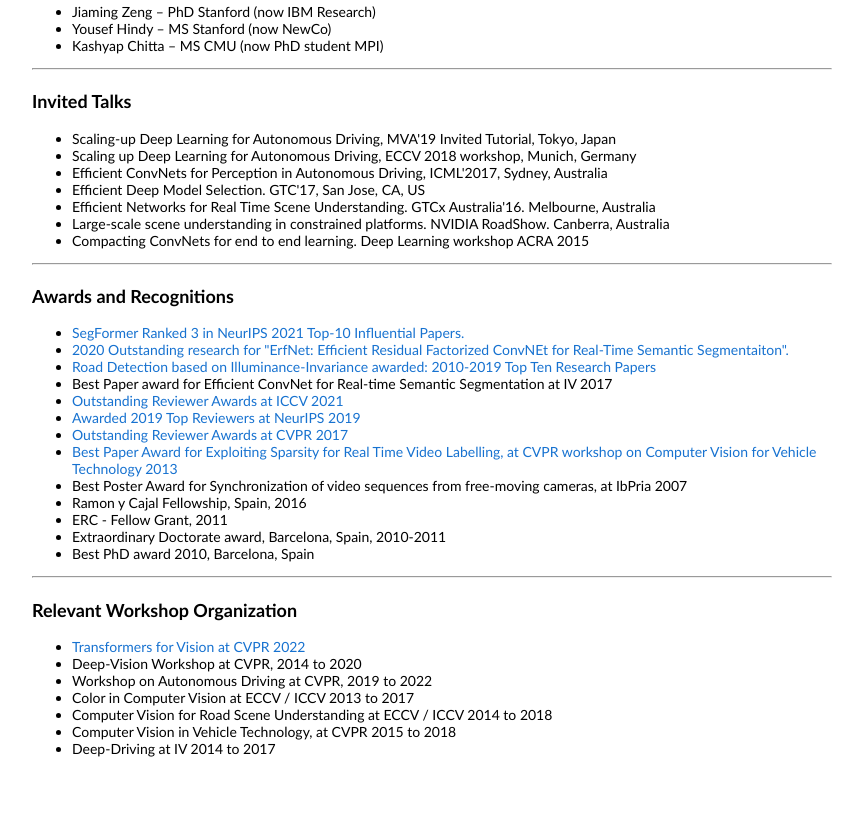
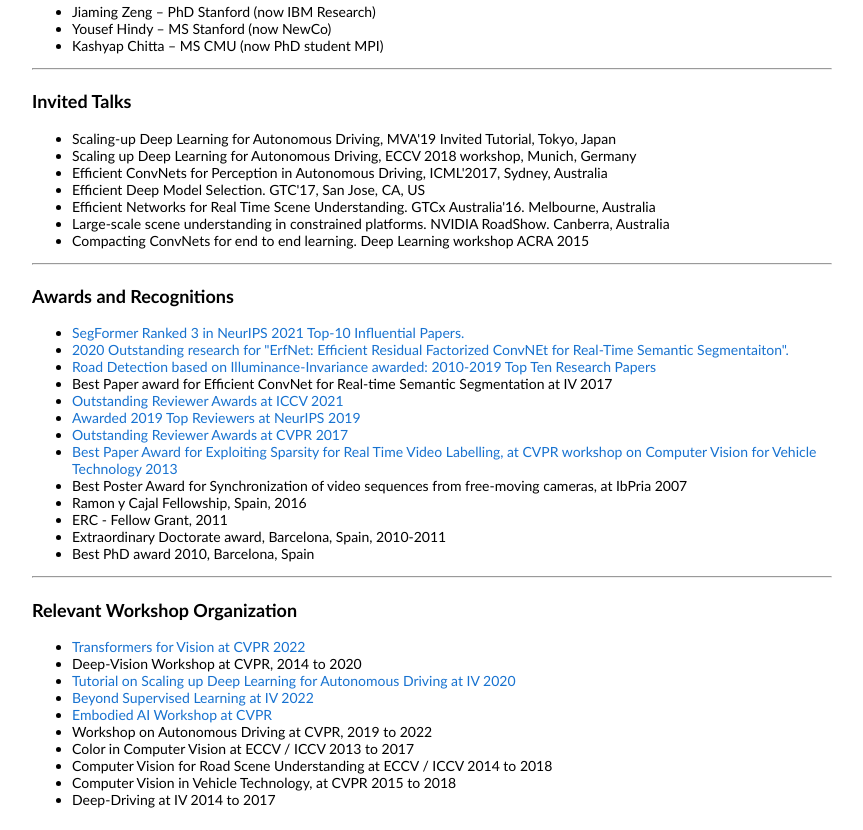
Before and after one commit to alvarezlopezjosem/alvarezlopezjosem.github.io, a plain HTML site: page index.html in a window 1280 px wide. Shown: the part 2132-2962 px from the top of the page, without its empty margins (208-1071 px from the left). Before the commit the page ends 2911 px from the top, so only its background shows below. Drawn offline with Linux system fonts and the light colour scheme.

Commit message:
Update index.html

```diff
--- a/index.html
+++ b/index.html
@@ -201,6 +201,9 @@
 				<ul>
                     <li><a href="https://sites.google.com/view/t4v-cvpr22">Transformers for Vision at CVPR 2022</a></li>
 					<li>Deep-Vision Workshop at CVPR, 2014 to 2020</li>
+					<li><a href="https://sites.google.com/view/vehicleperceptionatscale">Tutorial on Scaling up Deep Learning for Autonomous Driving at IV 2020</a></li>
+					<li><a href="https://sites.google.com/view/iv2022-bsl-workshop">Beyond Supervised Learning at IV 2022</a></li>
+					<li><a href="https://embodied-ai.org">Embodied AI Workshop at CVPR</a></li>
 					<li>Workshop on Autonomous Driving at CVPR, 2019 to 2022</li>
 					<li>Color in Computer Vision at ECCV / ICCV 2013 to 2017</li>
 					<li>Computer Vision for Road Scene Understanding at ECCV / ICCV 2014 to 2018</li>
```
